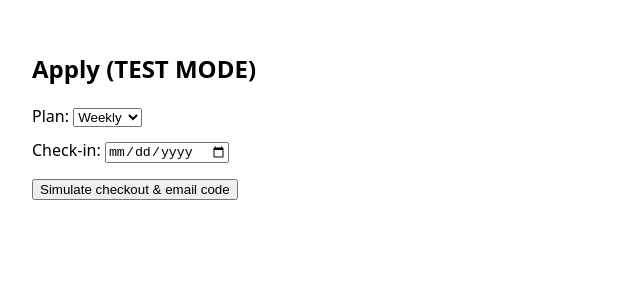
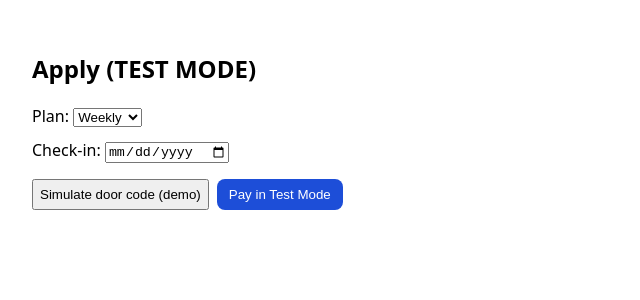
Before and after one commit to stepabovemd-create/RIHCT4, a Next.js app: page /apply in a window 1280 px wide. Shown: the top 300 px of the page, without its empty margins (0-640 px from the left). Built offline with nearby package versions, Linux system fonts and the light colour scheme.

Commit message:
Update page.tsx

```diff
--- a/app/apply/page.tsx
+++ b/app/apply/page.tsx
@@ -5,9 +5,27 @@ export default function Apply() {
   const [plan, setPlan] = useState('weekly')
   const [checkin, setCheckin] = useState('')
   const [code, setCode] = useState('')
+  const [loading, setLoading] = useState(false)
+
   const start = useMemo(()=>{ const d = checkin? new Date(checkin): new Date(); d.setHours(15,0,0,0); return d }, [checkin])
   const end = useMemo(()=>{ const d = new Date(start); d.setDate(d.getDate() + (plan==='monthly'?30:7)); d.setHours(11,0,0,0); return d }, [start, plan])
   const fmt = (d: Date) => d.toLocaleString()
+
+  async function goToCheckout() {
+    try {
+      setLoading(true)
+      const r = await fetch('/api/checkout', {
+        method: 'POST',
+        headers: { 'content-type': 'application/json' },
+        body: JSON.stringify({ plan }),
+      })
+      const { url } = await r.json()
+      window.location.href = url // Stripe-hosted Checkout (test mode)
+    } finally {
+      setLoading(false)
+    }
+  }
+
   return (
     <main style={{padding:'2rem', fontFamily:'system-ui'}}>
       <h2>Apply (TEST MODE)</h2>
@@ -24,9 +42,16 @@ export default function Apply() {
           <input type="date" value={checkin} onChange={e=>setCheckin(e.target.value)} />
         </label>
       </div>
-      <button style={{marginTop:16}} onClick={()=>setCode(String(Math.floor(100000+Math.random()*900000)))}>
-        Simulate checkout & email code
-      </button>
+
+      <div style={{marginTop:16, display:'flex', gap:8, flexWrap:'wrap'}}>
+        <button onClick={()=>setCode(String(Math.floor(100000+Math.random()*900000)))}>
+          Simulate door code (demo)
+        </button>
+        <button onClick={goToCheckout} disabled={loading} style={{background:'#1d4ed8', color:'#fff', borderRadius:8, padding:'8px 12px', border:'none'}}>
+          {loading ? 'Opening Checkout…' : 'Pay in Test Mode'}
+        </button>
+      </div>
+
       {code && (
         <div style={{marginTop:16, padding:12, border:'1px solid #ddd', borderRadius:8}}>
           <div>Door code (demo): <b>{code}</b></div>
```
